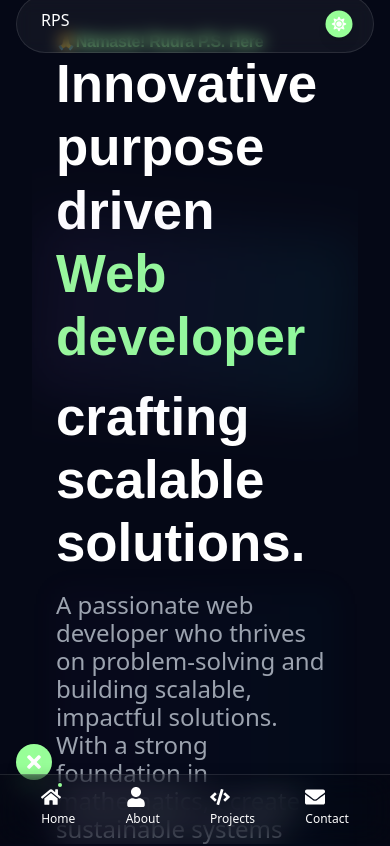
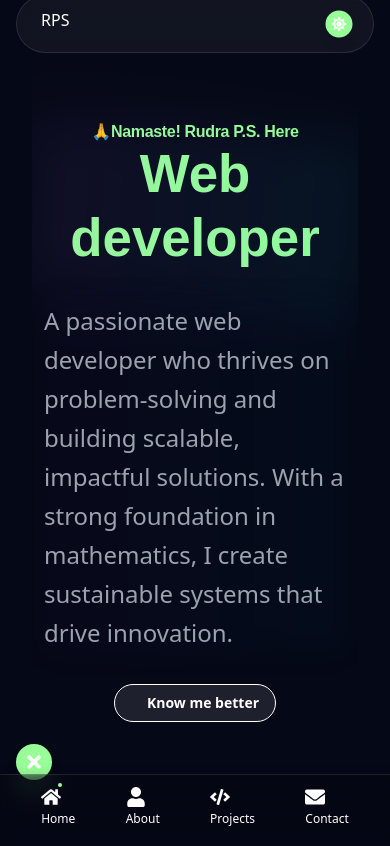
Before and after one commit to lord-rudra0/My-Portfolio, a React (Vite) app: page / in a window 390 px wide. Shown: the top 846 px of the page. Built offline with nearby package versions, Linux system fonts and the light colour scheme.

Commit message:
Refactor Hero component for improved responsiveness and mobile optimization

```diff
--- a/src/components/Hero.jsx
+++ b/src/components/Hero.jsx
@@ -116,7 +116,7 @@ const Hero = () => {
 
   return (
     <motion.div
-      className={`${isLargeScreen ? 'h-screen flex items-center' : 'mt-2 pt-2 mb-10'} w-full overflow-hidden relative`}
+      className={`w-full h-screen overflow-hidden relative flex items-center`}
       initial={{ opacity: 0 }}
       animate={{ opacity: 1 }}
       transition={{ duration: 0.8 }}
@@ -136,14 +136,14 @@ const Hero = () => {
 
       <div
         ref={containerRef}
-        className="mx-auto flex flex-col justify-center h-full px-6 md:px-8 relative w-full hero-container"
+        className="mx-auto flex flex-col justify-center h-full px-3 md:px-8 relative w-full hero-container"
         style={{
           '--mouse-x': `${mouseX.get()}px`,
           '--mouse-y': `${mouseY.get()}px`
         }}
       >
         <motion.div
-          className="flex flex-col items-start text-left w-full"
+          className="flex flex-col items-center md:items-start text-center md:text-left w-full"
           style={{
             y: titleY,
             opacity,
@@ -157,14 +157,14 @@ const Hero = () => {
             className="relative"
           >
             <motion.h2
-              className="text-5xl md:text-7xl font-bold leading-tight mt-0 pt-0"
+              className="text-sm sm:text-lg md:text-7xl font-extrabold leading-tight mt-0 pt-0"
               style={{ fontFamily: 'Clash Display, sans-serif' }}
               // variants={floatingAnimation}
               initial="initial"
               animate="animate"
             >
               <TypingAnimation
-                className="namaste-text hero-accent mt-2 pt-2"
+                className="namaste-text hero-accent mt-0 pt-0"
                 delay={300}
                 duration={150}
               >
@@ -177,7 +177,7 @@ const Hero = () => {
                 transition={{ delay: 1.2 }}
               >
                 <motion.span
-                  className="hero-heading"
+                  className="hero-heading hidden md:block md:text-6xl leading-tight"
                   initial={{ opacity: 0, x: -20 }}
                   animate={{ opacity: 1, x: 0 }}
                   transition={{ delay: 1.5 }}
@@ -185,7 +185,7 @@ const Hero = () => {
                   Innovative purpose driven
                 </motion.span>
                 <div className="relative">
-                  <WordRotate words={["Web developer ", "App developer"]} className="hero-heading hero-accent" />
+                  <WordRotate words={["Web developer ", "App developer"]} className="hero-heading hero-accent text-lg sm:text-2xl md:text-6xl font-semibold leading-tight text-[var(--color-accent)]" />
                   <motion.div
                     className="absolute -inset-2 bg-gradient-to-r from-purple-500/20 to-cyan-500/20 rounded-lg blur-xl"
                     animate={{
@@ -200,24 +200,26 @@ const Hero = () => {
                     }}
                   />
                 </div>
+                {isLargeScreen && (
                   <motion.span
-                  className='hero-heading'
+                    className='hero-heading md:text-6xl leading-tight'
                     initial={{ opacity: 0, x: 20 }}
                     animate={{ opacity: 1, x: 0 }}
                     transition={{ delay: 1.8 }}
                   >
                     crafting scalable solutions.
                   </motion.span>
+                )}
               </motion.div>
             </motion.h2>
           </motion.div>
         </motion.div>
 
         <motion.div
-          className="flex flex-col items-end gap-8 relative"
+          className="flex flex-col items-center md:items-end gap-4 md:gap-8 relative"
           style={{ y: descriptionY }}
         >
-          <div className="w-full flex items-center justify-end gap-8">
+          <div className="w-full flex items-center justify-center md:justify-end gap-8">
             <motion.div
               className="w-32 h-[1px] bg-[var(--color-accent)] opacity-50 hidden md:block"
               initial="hidden"
@@ -225,7 +227,7 @@ const Hero = () => {
               variants={lineAnimation}
             />
             <motion.div
-              className="hero-description text-lg md:text-xl max-w-2xl relative"
+              className="hero-description text-sm sm:text-base md:text-xl max-w-md md:max-w-2xl mx-auto md:mx-0 relative"
               initial={{ opacity: 0, y: 20 }}
               animate={{ opacity: 1, y: 0 }}
               transition={{ delay: 0.6, duration: 0.8 }}
@@ -243,15 +245,14 @@ const Hero = () => {
                   ease: "easeInOut"
                 }}
               />
-              <p className='hero-description relative z-10'>
-                A passionate web developer who thrives on problem-solving and building scalable, impactful solutions.
-                With a strong foundation in mathematics, I create sustainable systems that drive innovation.
+              <p className='hero-description relative z-10 leading-relaxed text-[0.95rem] sm:text-sm md:text-base'>
+                A passionate web developer who thrives on problem-solving and building scalable, impactful solutions. With a strong foundation in mathematics, I create sustainable systems that drive innovation.
               </p>
             </motion.div>
           </div>
 
           <motion.div
-            className="w-full flex justify-between items-center"
+            className="w-full flex justify-center md:justify-between items-center"
             style={{ y: socialsY }}
           >
             <motion.div
@@ -306,7 +307,7 @@ const Hero = () => {
               initial={{ opacity: 0, y: 20 }}
               animate={{ opacity: 1, y: 0 }}
               transition={{ delay: 1 }}
-              className="mx-auto md:mx-0"
+              className="mx-auto md:mx-0 mt-4 md:mt-0"
             >
               <RouterLink
                 to="/about"
@@ -318,7 +319,7 @@ const Hero = () => {
                   whileHover={{ scale: 1.1 }}
                 />
                 <InteractiveHoverButton
-                  className="know-more-btn inline-flex items-center transition-all duration-300 bg-white/10 px-6 py-3 rounded-full backdrop-blur-sm relative z-10"
+                  className="know-more-btn inline-flex items-center transition-all duration-300 bg-white/10 px-4 py-2 rounded-full backdrop-blur-sm relative z-10 text-sm"
                 >
                   <motion.span
                     initial={{ x: 0 }}
--- a/src/index.css
+++ b/src/index.css
@@ -216,7 +216,8 @@ body {
   margin-bottom: 1rem;
 }
 
-/* Specific styles for h1 in Hero section */
+/* Specific styles for h1 in Hero section (apply on md+ only so utilities can hide on small screens) */
+@media (min-width: 768px) {
   .hero-heading {
     display: flex;
     align-items: center;
@@ -224,6 +225,7 @@ body {
     font-size: 4.5rem;
     line-height: 1.1;
     color: var(--color-accent);
+  }
 }
 
 .webName {
--- a/src/styles/hero.css
+++ b/src/styles/hero.css
@@ -36,3 +36,52 @@
 }
 
 /* Keep global reset in index.css instead of here */
+
+/* Aggressive mobile tightening: ensure hero fits in one small viewport */
+@media (max-width: 420px) {
+  /* Hide secondary hero lines that take vertical space */
+  .hero-heading {
+    display: none !important;
+  }
+
+  /* Reduce main namaste/title size if present */
+  .namaste-text,
+  .hero-accent {
+    font-size: 12px !important;
+    line-height: 1 !important;
+  }
+
+  /* Make description very compact */
+  .hero-description p {
+    font-size: 11px !important;
+    line-height: 1.1 !important;
+    opacity: 0.95;
+  }
+
+  /* Hide CTA on very small screens to save space */
+  .know-me-button,
+  .know-more-btn {
+    display: none !important;
+  }
+
+  /* Reduce padding inside hero container */
+  .hero-container {
+    padding-left: 0.5rem !important;
+    padding-right: 0.5rem !important;
+  }
+}
+
+/* Ensure hero-heading is fully hidden on small screens up to md breakpoint */
+@media (max-width: 767px) {
+  .hero-heading {
+    display: none !important;
+    visibility: hidden !important;
+    height: 0 !important;
+    margin: 0 !important;
+    padding: 0 !important;
+    line-height: 0 !important;
+  }
+
+  /* Also hide rotating word container if present */
+  /* keep hero-accent visible (rotator will be hidden via md utilities) */
+}
```
Lines whose indentation alone changed are shown as unchanged.
